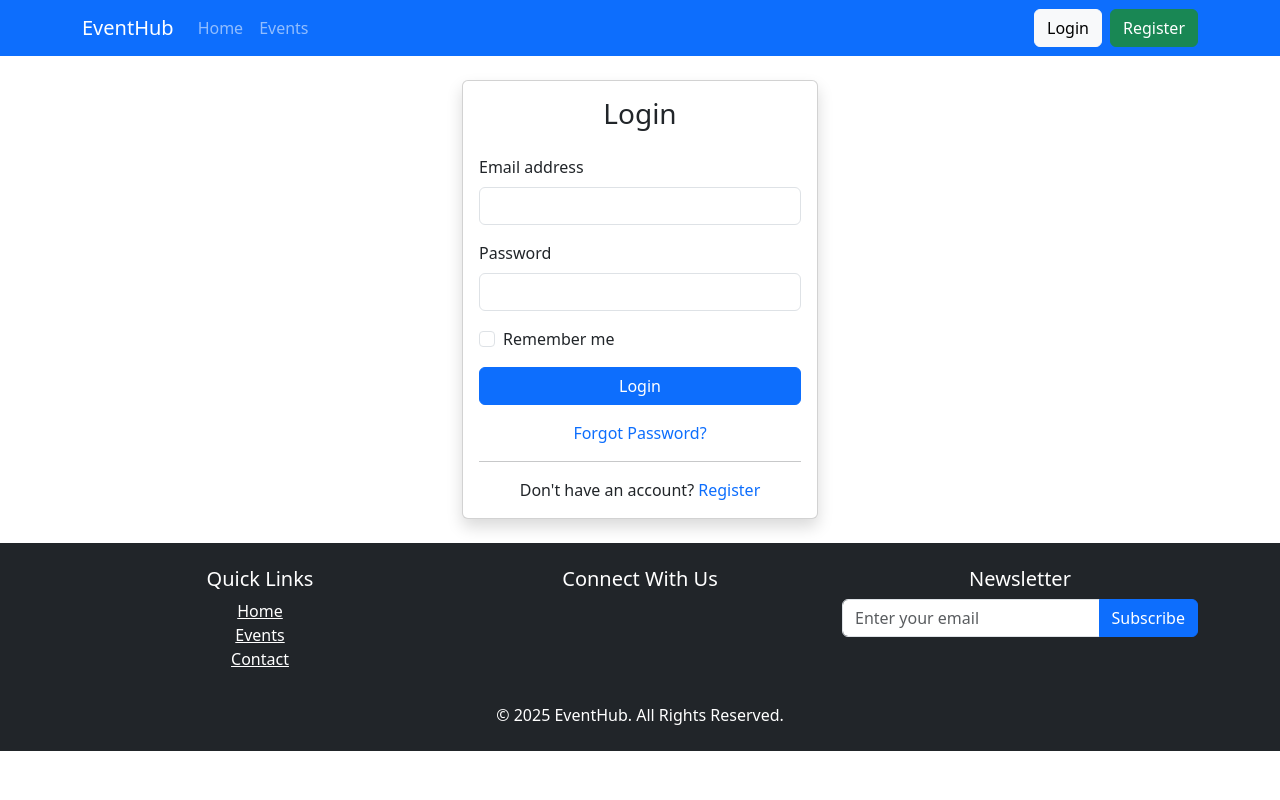
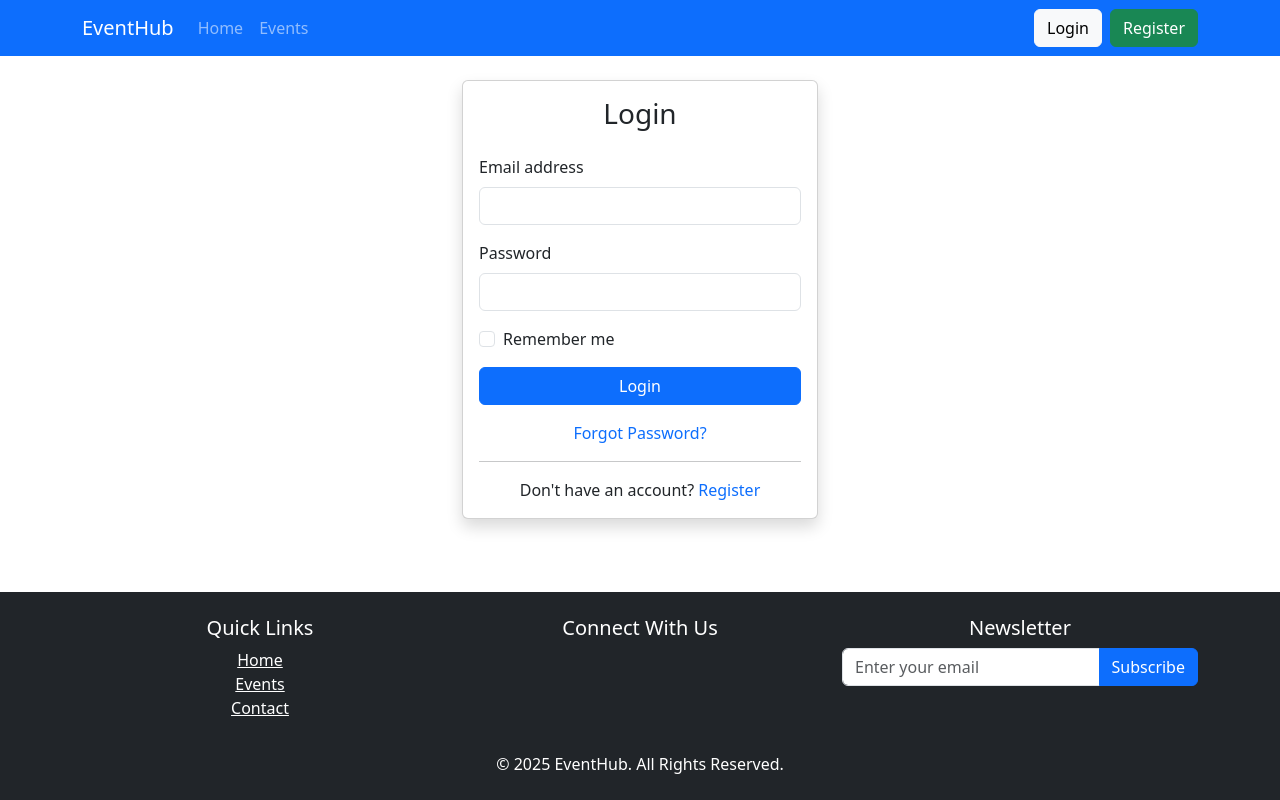
Before and after one commit to ziko1153/event-management, a PHP site: page /login in a window 1280 px wide. Run offline with PHP 8.4, Linux system fonts and the light colour scheme.

Commit message:
footer fixed

```diff
--- a/public/css/style.css
+++ b/public/css/style.css
@@ -1,3 +1,16 @@
+body {
+    min-height: 100vh;
+    display: flex;
+    flex-direction: column;
+}
+
+.main-content {
+    flex: 1 0 auto;
+}
+
+footer {
+    flex-shrink: 0;
+}
 /* Hero Section */
 .hero-section {
     background: linear-gradient(rgba(225, 129, 129, 0.5), rgba(210, 72, 245, 0.5)), url('/img/hero-bg.jpg');
--- a/src/Views/layouts/main.php
+++ b/src/Views/layouts/main.php
@@ -1,5 +1,6 @@
 <?php include __DIR__ . '/header.php'; ?>
 
+<div class="main-content">
     <div class="container mt-4">
         <?php if (isset($_SESSION['success'])): ?>
         <div class="alert alert-success alert-dismissible fade show">
@@ -19,5 +20,6 @@
 
         <?= $content ?? '' ?>
     </div>
+</div>
 
 <?php include __DIR__ . '/footer.php'; ?>
```
Lines whose indentation alone changed are shown as unchanged.
